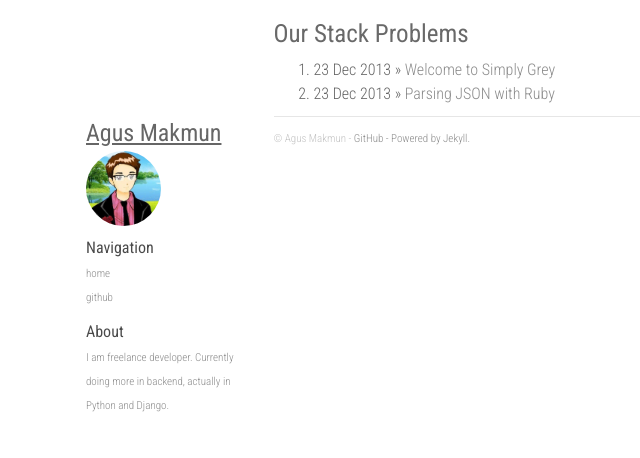
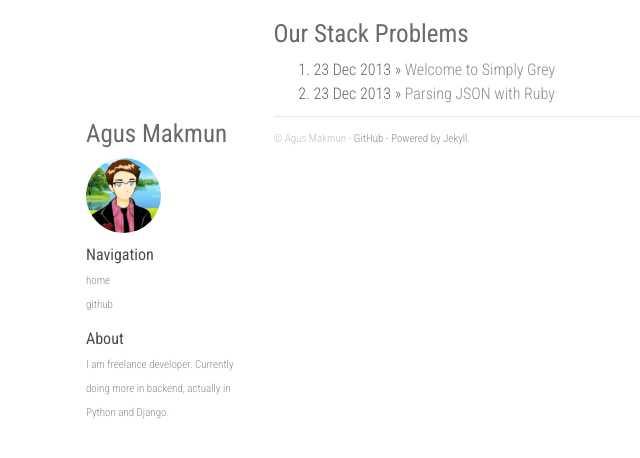
Before and after one commit to agusmakmun/agusmakmun.github.io, a Jekyll site: the page built from index.html, in a window 1280 px wide. Shown: the top 458 px of the page, without its empty margins (194-834 px from the left). Built offline with Jekyll 4.4.1, drawn with Linux system fonts in a browser that asks for light colours; nearby versions of some CDN libraries; Markdown is read by kramdown in place of the engine named in the settings.

Commit message:
Update Style 2

```diff
--- a/_layouts/default.html
+++ b/_layouts/default.html
@@ -25,7 +25,7 @@
 		<div class="container">
 
 			<div class="col-sm-3">
-				<h3>{{ site.name }}</h3>
+				<h1>{{ site.name }}</h1>
 				<img id="about" src="{{ site.baseurl }}/img/avatar.jpg" height="75px" width="75px" /><br />
 
 				<strong>Navigation</strong><br />
```
